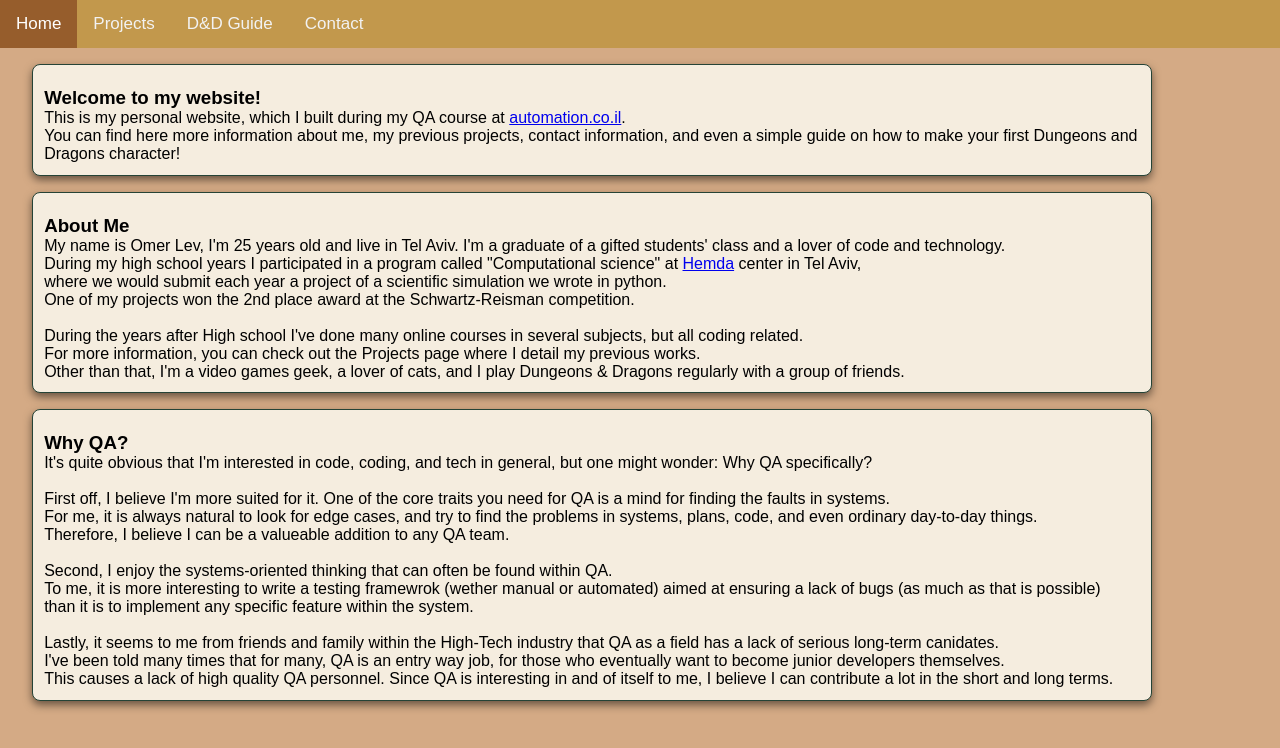
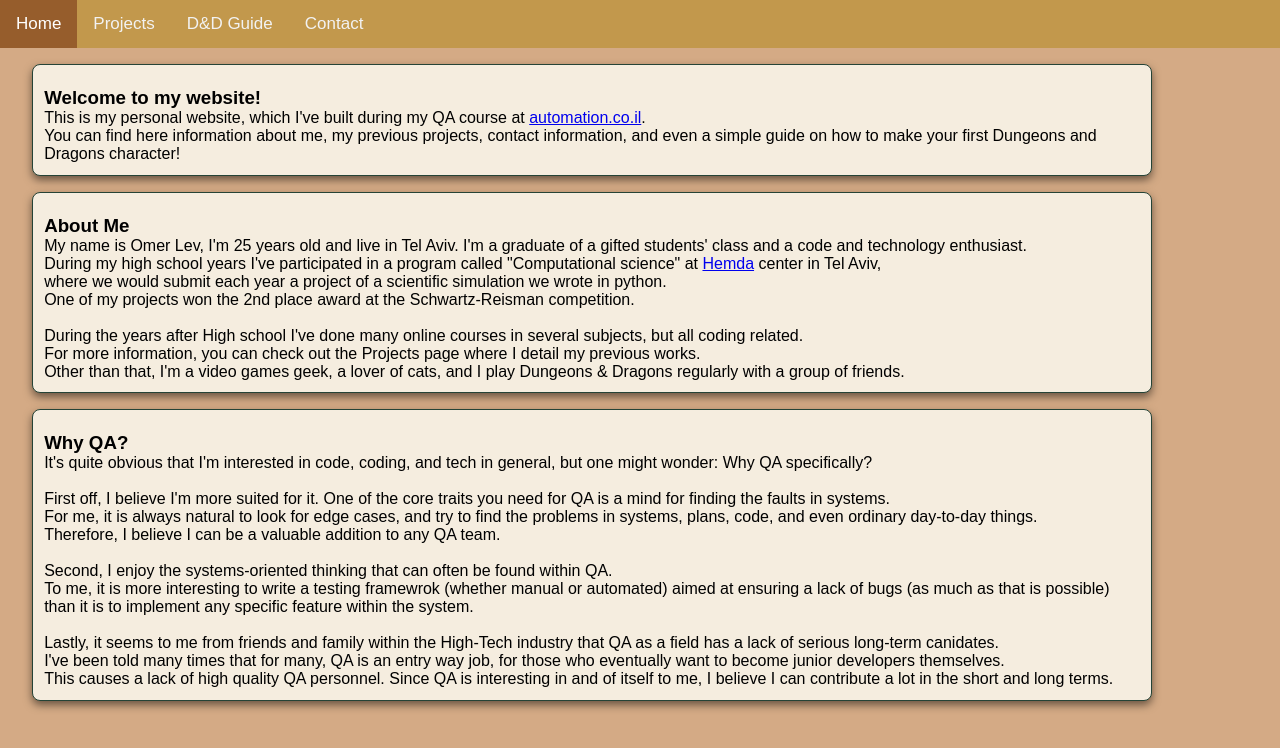
Before and after one commit to OmerHLev/Personal-Website, a plain HTML site: page index.html in a window 1280 px wide. Drawn offline with Linux system fonts and the light colour scheme.

Commit message:
Add files via upload

```diff
--- a/index.html
+++ b/index.html
@@ -15,15 +15,15 @@
 		</nav>
 	<div class="main_page_card">
 	<h3>Welcome to my website!</h3>
-	<p>This is my personal website, which I built during my QA course at <a href="https://automation.co.il/" target="_blank">automation.co.il</a>. </br>
-	You can find here more information about me, my previous projects, contact information, and even a simple guide on how to make your first Dungeons and Dragons character!
+	<p>This is my personal website, which I've built during my QA course at <a href="https://automation.co.il/" target="_blank">automation.co.il</a>. </br>
+	You can find here information about me, my previous projects, contact information, and even a simple guide on how to make your first Dungeons and Dragons character!
 	</p>
 	</div>
 
 	<div class="main_page_card">
 	<h3>About Me</h3>
-	<p>My name is Omer Lev, I'm 25 years old and live in Tel Aviv. I'm a graduate of a gifted students' class and a lover of code and technology. </br>
-	During my high school years I participated in a program called "Computational science" at <a href="https://www.hemda.org.il/" target="_blank">Hemda</a> center in Tel Aviv, </br>
+	<p>My name is Omer Lev, I'm 25 years old and live in Tel Aviv. I'm a graduate of a gifted students' class and a code and technology enthusiast. </br>
+	During my high school years I've participated in a program called "Computational science" at <a href="https://www.hemda.org.il/" target="_blank">Hemda</a> center in Tel Aviv, </br>
 	where we would submit each year a project of a scientific simulation we wrote in python. </br>
 	One of my projects won the 2nd place award at the Schwartz-Reisman competition. </br> </br>
 	During the years after High school I've done many online courses in several subjects, but all coding related.</br>
@@ -37,9 +37,9 @@
 	<p> It's quite obvious that I'm interested in code, coding, and tech in general, but one might wonder: Why QA specifically? </br> </br>
 		First off, I believe I'm more suited for it. One of the core traits you need for QA is a mind for finding the faults in systems. </br>
 		For me, it is always natural to look for edge cases, and try to find the problems in systems, plans, code, and even ordinary day-to-day things. </br>
-		Therefore, I believe I can be a valueable addition to any QA team. </br> </br>
+		Therefore, I believe I can be a valuable addition to any QA team. </br> </br>
 		Second, I enjoy the systems-oriented thinking that can often be found within QA. </br>
-		To me, it is more interesting to write a testing framewrok (wether manual or automated) aimed at ensuring a lack of bugs (as much as that is possible)</br>
+		To me, it is more interesting to write a testing framewrok (whether manual or automated) aimed at ensuring a lack of bugs (as much as that is possible)</br>
 		than it is to implement any specific feature within the system. </br> </br>
 		Lastly, it seems to me from friends and family within the High-Tech industry that QA as a field has a lack of serious long-term canidates. </br>
 		I've been told many times that for many, QA is an entry way job, for those who eventually want to become junior developers themselves. </br>
```
